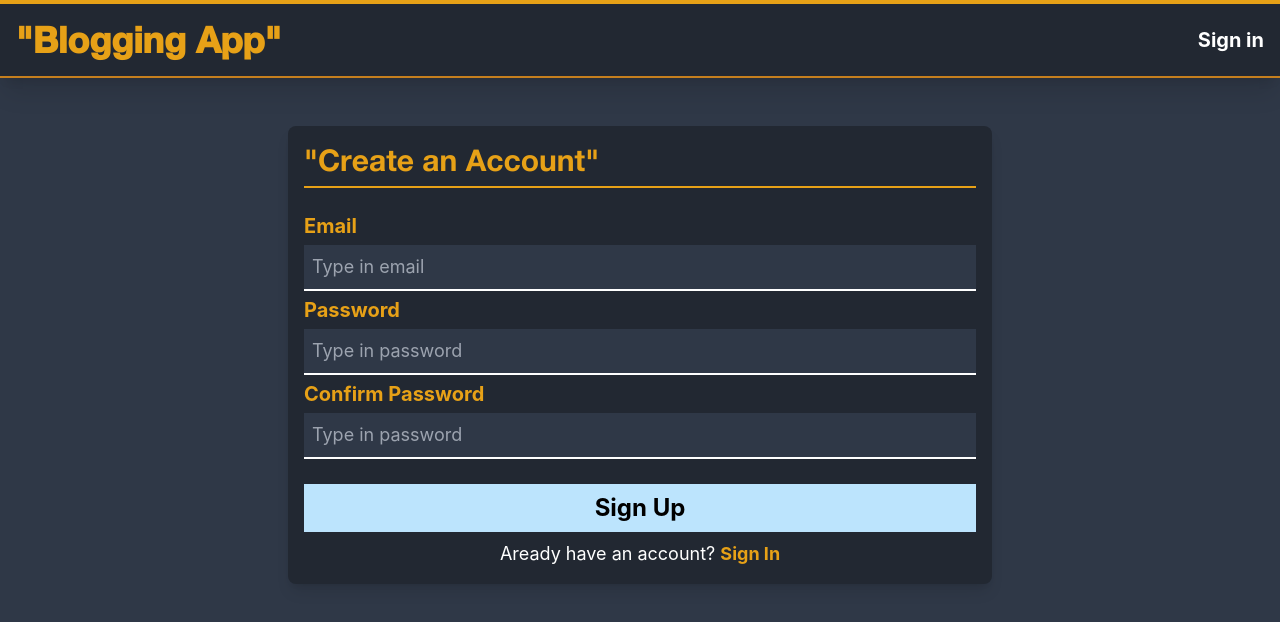
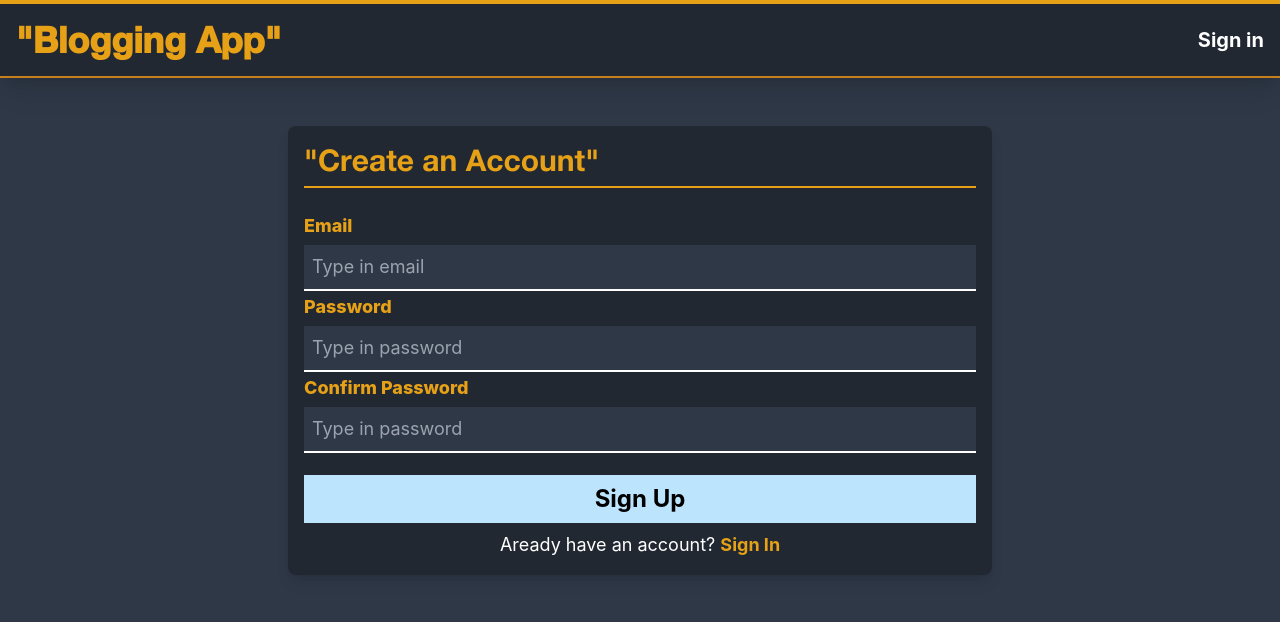
Before and after one commit to Parth099/react-firebase-blogging-app, a React (Vite) app: page /sign-up in a window 1280 px wide. Shown: the top 622 px of the page. Built offline with nearby package versions, Linux system fonts and the light colour scheme; no server answers.

Commit message:
removal of dupe code due to tailwind

```diff
--- a/src/components/Navbar.tsx
+++ b/src/components/Navbar.tsx
@@ -55,12 +55,12 @@ export default function Navbar() {
                 )}
                 {isLoggedIn /* render if  logged in */ && (
                     <>
+                        <Link to={"/create-blog-post"} className="auth-btn self-center font-bold text-xl hover:text-sp1">
+                            Create a Blog Post
+                        </Link>
                         <a className="auth-btn self-center font-bold text-xl hover:text-sp1 cursor-pointer" onClick={openLogOutModal}>
                             Log out
                         </a>
-                        <Link to={"/create-blog-post"} className="auth-btn self-center font-bold text-xl hover:text-sp1">
-                            Create a Blog Post
-                        </Link>
                     </>
                 )}
                 {logOutModalStatus != 0 && (
--- a/src/components/auth/SignIn.tsx
+++ b/src/components/auth/SignIn.tsx
@@ -43,11 +43,11 @@ export default function SignIn() {
             <div className="w-176 bg-sp4 px-4 py-8 rounded-lg shadow-lg">
                 <h2 className="header-font text-sp1 text-3xl pb-2 border-b-2 border-b-sp1">Login</h2>
                 <form className="login-form flex flex-col mt-6" onSubmit={handleSumbit}>
-                    <label htmlFor="email" className="text-sp1 text-xl font-bold">
+                    <label htmlFor="email" className="std-label">
                         Email
                     </label>
                     <input type="email" id="email" className="input-field" placeholder="Type in email" ref={emailRef} required={true} />
-                    <label htmlFor="password" className="text-sp1 text-xl font-bold">
+                    <label htmlFor="password" className="std-label">
                         Password
                     </label>
                     <input type="password" id="password" className="input-field" placeholder="Type in password" ref={pwRef} required={true} />
--- a/src/components/auth/SignUp.tsx
+++ b/src/components/auth/SignUp.tsx
@@ -42,15 +42,15 @@ export default function SignUp() {
             <div className="w-176 bg-sp4 p-4 rounded-lg shadow-lg">
                 <h2 className="header-font text-sp1 text-3xl pb-2 border-b-2 border-b-sp1">Create an Account</h2>
                 <form className="login-form flex flex-col mt-6" onSubmit={handleSumbit}>
-                    <label htmlFor="email" className="text-sp1 text-xl font-bold">
+                    <label htmlFor="email" className="std-label">
                         Email
                     </label>
                     <input type="email" id="email" className="input-field" placeholder="Type in email" ref={emailRef} required={true} />
-                    <label htmlFor="password" className="text-sp1 text-xl font-bold">
+                    <label htmlFor="password" className="std-label">
                         Password
                     </label>
                     <input type="password" id="password" className="input-field" placeholder="Type in password" ref={pwRef} required={true} />
-                    <label htmlFor="password-conf" className="text-sp1 text-xl font-bold">
+                    <label htmlFor="password-conf" className="std-label">
                         Confirm Password
                     </label>
                     <input
--- a/src/index.css
+++ b/src/index.css
@@ -128,7 +128,7 @@ body {
 }
 
 .login-form > input {
-    margin: 5px 0px;
+    margin-top: 5px;
 }
 
 .login-submit-btn {
@@ -176,11 +176,23 @@ body {
     background-color: rgb(47 56 71);
     color: white;
     border-bottom: 2px solid white;
+    margin-bottom: 2px;
 }
 
-.input-field:focus,
 .input-field:hover {
     border: none;
     border-bottom: 2px solid #e7a117;
+}
+
+.input-field:focus {
+    margin-bottom: 0px;
     outline: none;
+    border-bottom: 4px solid #c57f1e;
 }
+
+.std-label {
+    font-size: 1.125rem /* 18px */;
+    line-height: 1.75rem /* 28px */;
+    font-weight: 800;
+    color: #e7a117;
+}
```
